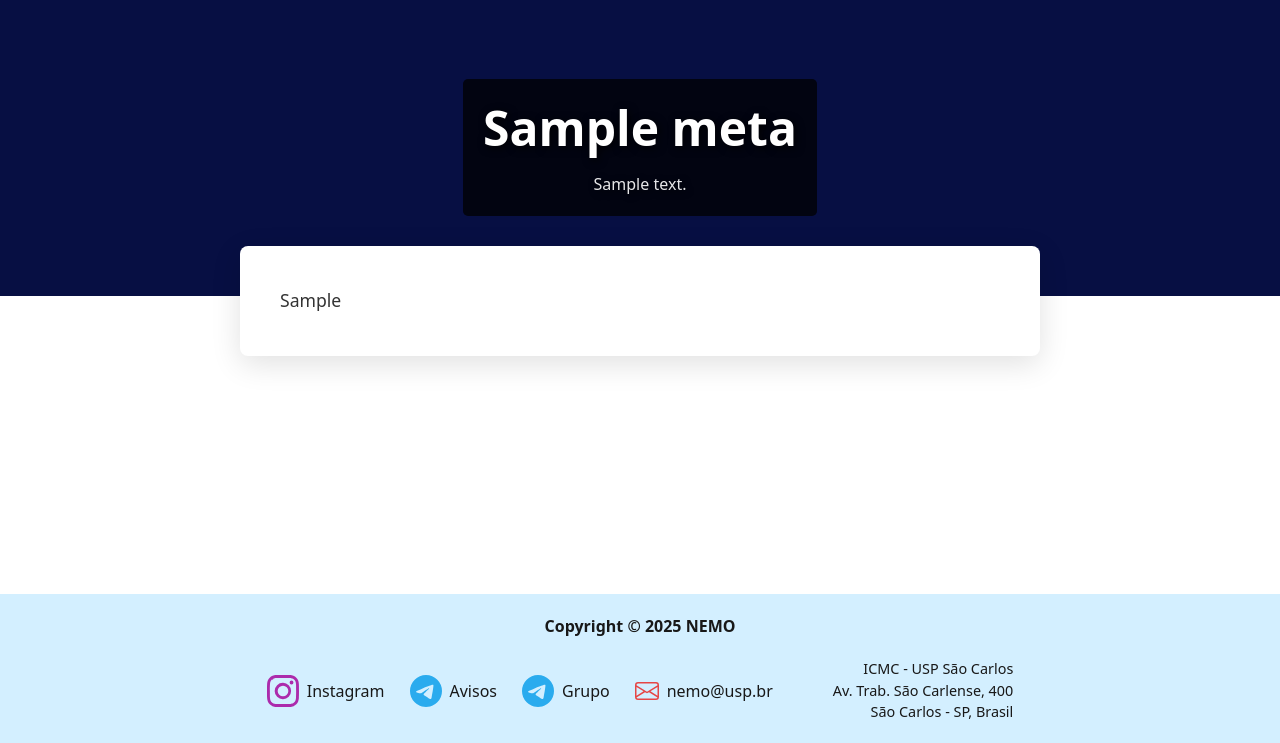
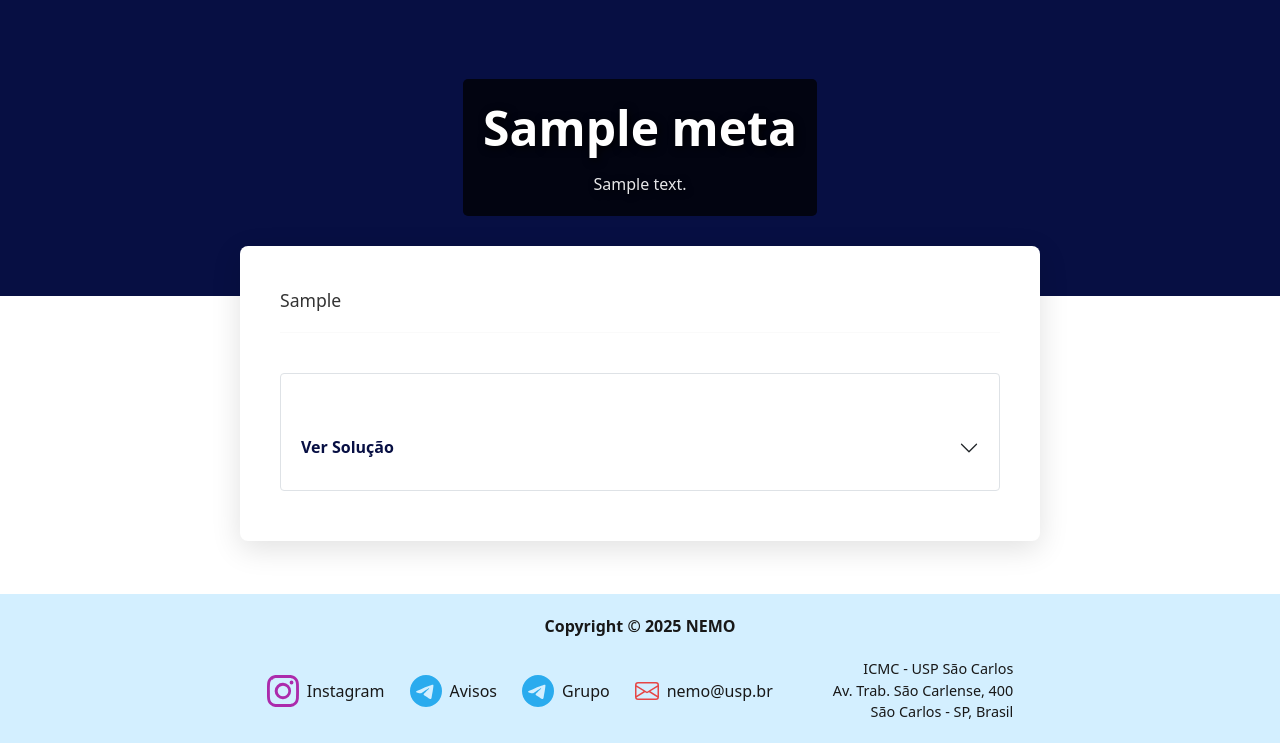
Before and after one commit to ViniArcan/nemo-site, a Flask app: template templates/view-post-flat.html in a window 1280 px wide. Shown: the part 57-800 px from the top of the page. Run offline with Flask 3, Linux system fonts and the light colour scheme; tables that the repository leaves empty hold one stand-in row (values such as "Sample post"); the template is opened without the code that fills it: values that come from a table or form of the project are taken from there, most other values are stand-ins (such as "Sample title", 1, 10 or a date in 2020); parts of the project's set-up code (start-up, migrations or seed data) failed here and were passed over; some libraries are stand-ins or nearby versions.

Commit message:
Update view-post-flat.html

```diff
--- a/templates/view-post-flat.html
+++ b/templates/view-post-flat.html
@@ -3,6 +3,7 @@
 {% block styles %}
 <link rel="stylesheet" href="{{ url_for('static', filename='styles/post-content.css') }}">
 <link rel="stylesheet" href="{{ url_for('static', filename='styles/view-post.css') }}">
+<link rel="stylesheet" type="text/css" href="{{ url_for('static', filename='styles/accordion.css') }}">
 {% endblock %}
 
 {% block content %}
@@ -15,18 +16,14 @@
     <header class="post-header" {% if post.meta.banner %} style="background-image: url('{{ url_for('static', filename=post.meta.banner) }}');"{% endif %}>
         <div class="header-overlay">
             <h1 class="post-title">{{ post.meta.title }}</h1>
-
             <div class="post-meta">
-
                 <p class="post-desc"> {{ post.meta.desc }} </p>
-
                 {% if post.path.startswith('news/') %}
                     <span class="meta-date">Publicado em {{ post.meta.date.strftime('%d/%m/%Y') }}</span>
                     {% if author %}
                         <span class="meta-author">por {{ author.name }}</span>
                     {% endif %}
                 {% endif %}
-
                 {% if post.path.startswith('months-problems/') %}
                     {% if post.meta.is_solved %}
                         <span class="meta-status solved">Problema Resolvido</span>
@@ -40,18 +37,36 @@
 
     <div class="post-body-wrapper">
         <div class="post-body">
+
             {% if post.path.startswith('months-problems/') and post.meta.is_solved %}
             <div class="solver-info">
                 {% if post.meta.solver_image %}
                 <img src="{{ url_for('static', filename=post.meta.solver_image) }}" alt="Foto de {{ post.meta.solver_name }}" class="solver-image">
                 {% endif %}
-                <h3 class="solver-name">Premiado: {{ post.meta.solver_name }}</h3>
+                <h3 class="solver-name">Premiado: <br>{{ post.meta.solver_name }}</h3>
             </div>
             <hr class="solver-separator">
             {% endif %}
 
             {{ post_html | safe }}
 
+            {% if solution_html %}
+            <hr class="solver-separator">
+            <div class="accordion" id="solutionAccordion">
+                <div class="accordion-item">
+                    <h2 class="accordion-header" id="headingSolution">
+                        <button class="accordion-button collapsed" type="button" data-bs-toggle="collapse" data-bs-target="#collapseSolution">
+                            Ver Solução
+                        </button>
+                    </h2>
+                    <div id="collapseSolution" class="accordion-collapse collapse" data-bs-parent="#solutionAccordion">
+                        <div class="accordion-body">
+                            {{ solution_html | safe }}
+                        </div>
+                    </div>
+                </div>
+            </div>
+            {% endif %}
             {% if post.path.startswith('months-problems/') and not post.meta.is_solved %}
             <hr class="solver-separator">
             <div class="submit-solution-container">
```
